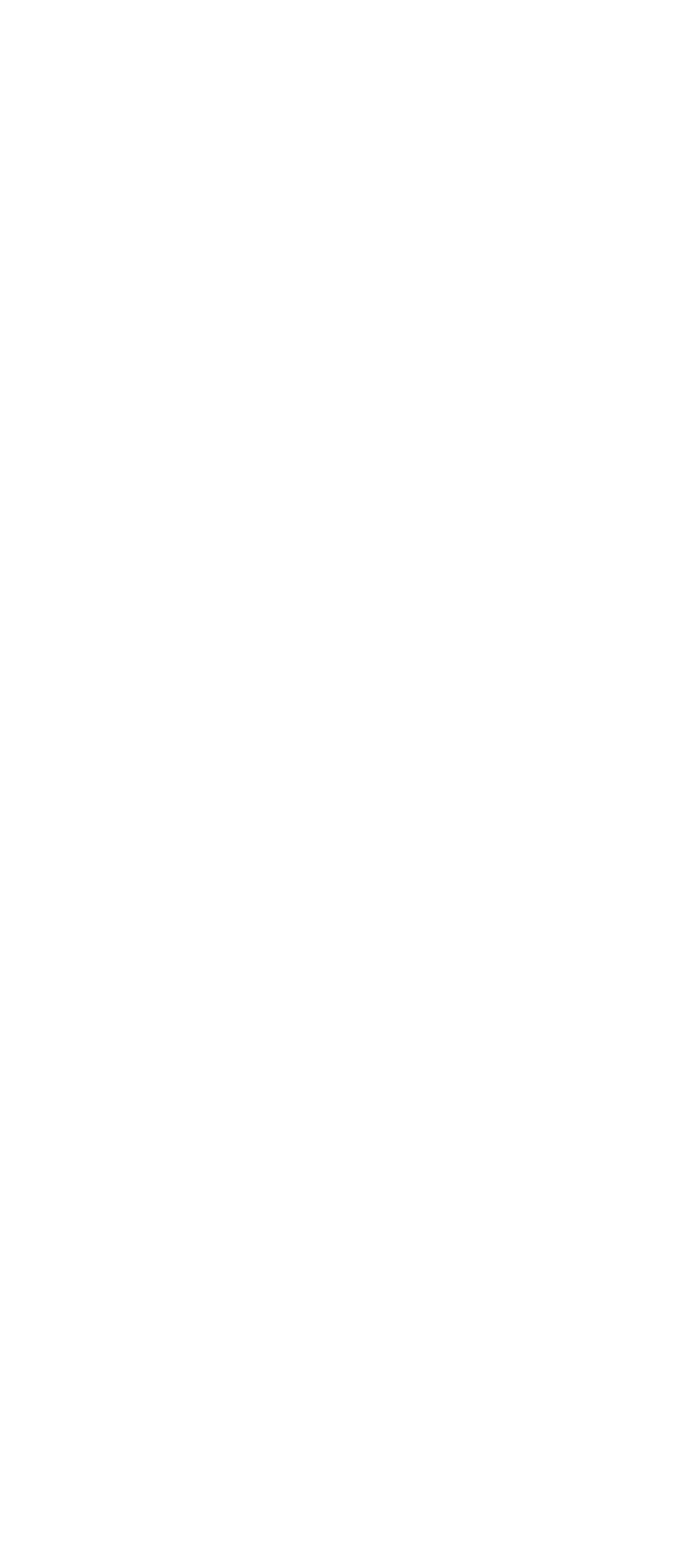
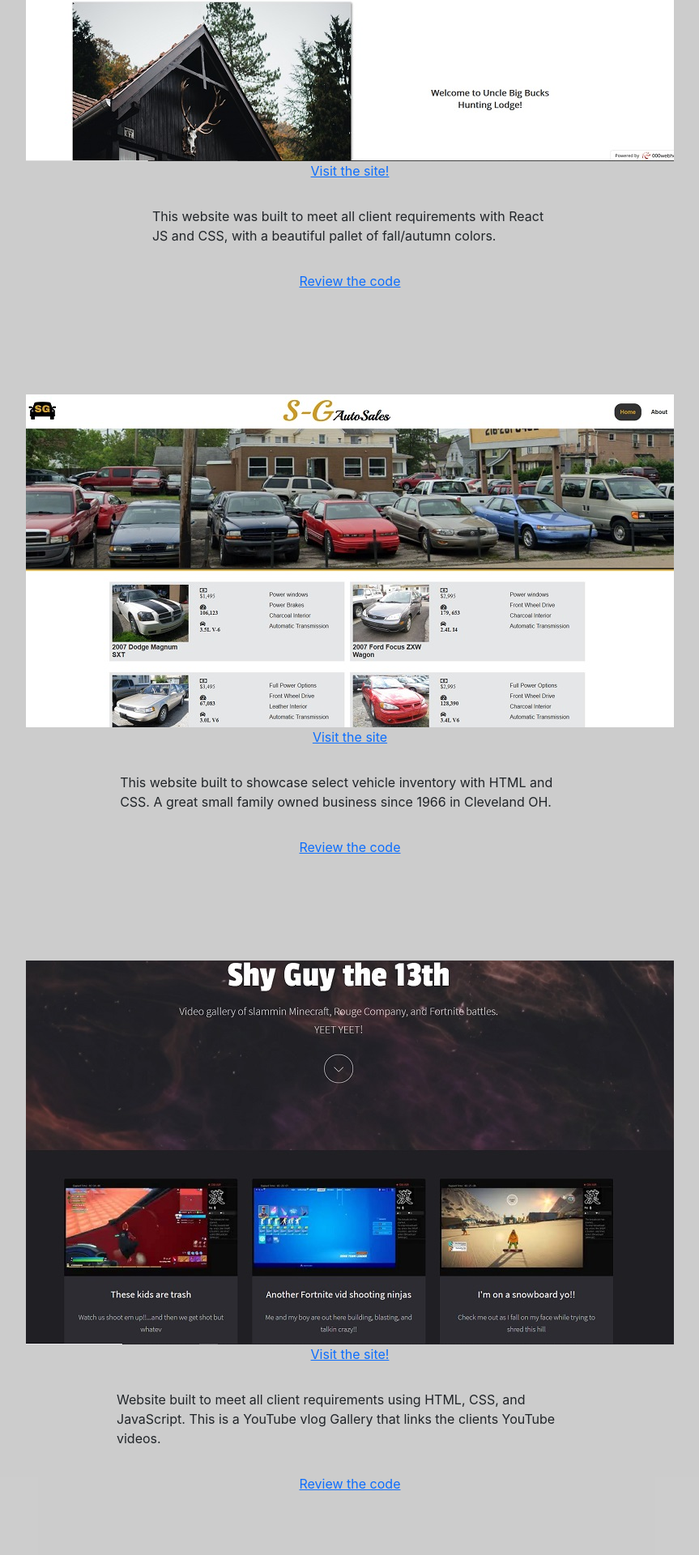
Before and after one commit to ragtop66goat/RagtopMedia, a React (Create React App) app: page /work in a window 1280 px wide. Shown: the part 717-2637 px from the top of the page at 81% size, without its empty margins (208-1071 px from the left). Before the commit the page ends 800 px from the top, so only its background shows below. Built offline with nearby package versions, Linux system fonts and the light colour scheme.

Commit message:
updated work files

```diff
--- /dev/null
+++ b/src/pages/work/Work.css
@@ -0,0 +1,23 @@
+.example-content {
+  background-color: rgba(3, 3, 3, 0.2);
+  display: flex;
+  flex-direction: column;
+  justify-content: space-evenly;
+  align-items: center;
+}
+
+.example-card {
+  display: flex;
+  flex-direction: column;
+  align-items: center;
+  margin: 4rem;
+}
+
+img {
+  max-width: 100%;
+}
+
+p {
+  margin: 2rem;
+  max-width: 50%;
+}
--- a/src/pages/work/Work.js
+++ b/src/pages/work/Work.js
@@ -1,10 +1,98 @@
 import { Footer } from "../../components/footer/Footer";
 import { Header } from "../../components/header/Header";
+import ShyGuy from "../../img/ShyguyRS.jpg";
+import UncleBigBucks from "../../img/UnclebigbucksRS.jpg";
+import SGAuto from "../../img/AutosBySGRS.jpg";
+import RTM from "../../img/RTM2.png";
+import "./Work.css";
+
 export function Work() {
   return (
-    <div>
+    <div className="work">
       <Header content="Examples" />
-      <h1>Work Page</h1>
+      <div className="example-content">
+        <div className="example-card">
+          <img src={UncleBigBucks} alt="UncleBigBucks" />
+          <a
+            href="https://fabulous-pony-af103f.netlify.app/"
+            target="_blank"
+            rel="noopener noreferrer"
+          >
+            Visit the site!
+          </a>
+          <p>
+            This website was built to meet all client requirements with React JS
+            and CSS, with a beautiful pallet of fall/autumn colors.
+          </p>
+          <a
+            href="https://github.com/ragtop66goat/big-bucks.git"
+            target="_blank"
+            rel="noopener noreferrer"
+          >
+            Review the code
+          </a>
+        </div>
+        <div className="example-card">
+          <img src={SGAuto} alt="SGAuto" />
+          <a
+            href="https://autosbysg.com"
+            target="_blank"
+            rel="noopener noreferrer"
+          >
+            Visit the site
+          </a>
+          <p>
+            This website built to showcase select vehicle inventory with HTML
+            and CSS. A great small family owned business since 1966 in Cleveland
+            OH.{" "}
+          </p>
+          <a
+            href="https://github.com/ragtop66goat/autosbysg-website.git"
+            target="_blank"
+            rel="noopener noreferrer"
+          >
+            Review the code
+          </a>
+        </div>
+        <div className="example-card">
+          <img src={ShyGuy} alt="ShyGuy" />
+          <a
+            href="https://shyguythe13th.com"
+            target="_blank"
+            rel="noopener noreferrer"
+          >
+            Visit the site!
+          </a>
+          <p>
+            Website built to meet all client requirements using HTML, CSS, and
+            JavaScript. This is a YouTube vlog Gallery that links the clients
+            YouTube videos.{" "}
+          </p>
+          <a
+            href="https://github.com/ragtop66goat/shyguythe13th.git"
+            target="_blank"
+            rel="noopener noreferrer"
+          >
+            Review the code
+          </a>
+        </div>
+        <div className="example-card">
+          <img src={RTM} alt="RTM" />
+          <a href="https://ragtopmedia.com">Ragtopmedia.com</a>
+          <p>
+            My portfolio page was built with HTML, CSS, JavaScript, and SASS. I
+            have many more tips and tricks that we can incorporate into your
+            site.
+          </p>
+          <a
+            href="https://github.com/ragtop66goat/RagtopMedia.git"
+            target="_blank"
+            rel="noopener noreferrer"
+          >
+            Review the code
+          </a>
+        </div>
+      </div>
       <Footer />
     </div>
   );
```
